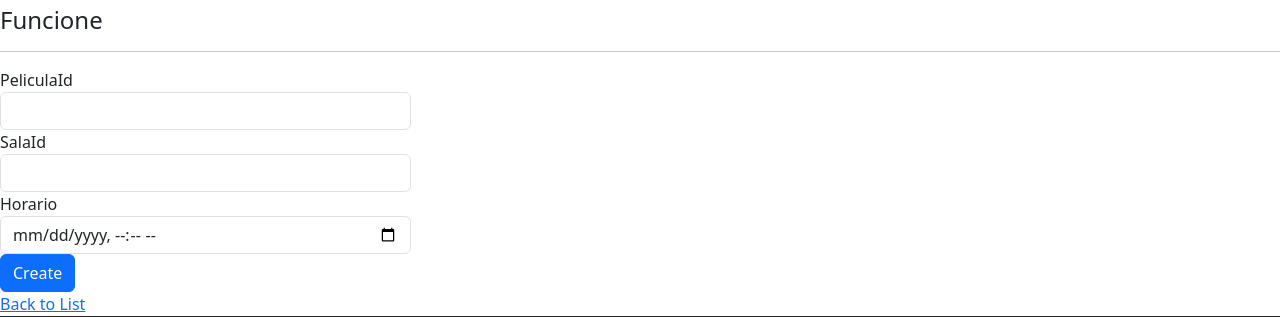
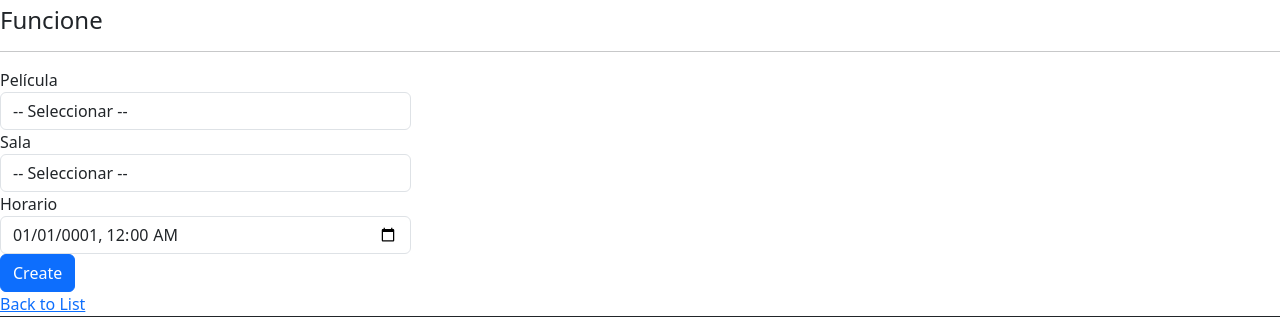
Before and after one commit to Ezejosue/CarteleraCine, an ASP.NET Core app: page /Funciones/Create in a window 1280 px wide. Shown: the part 122-439 px from the top of the page. Run offline with ASP.NET Core 8, Linux system fonts and the light colour scheme; lists and menus that the app fills with data are empty.

Commit message:
Funciones update y create

```diff
--- a/CarteleraCine/Controllers/FuncionesController.cs
+++ b/CarteleraCine/Controllers/FuncionesController.cs
@@ -6,6 +6,7 @@ using Microsoft.AspNetCore.Mvc;
 using Microsoft.AspNetCore.Mvc.Rendering;
 using Microsoft.EntityFrameworkCore;
 using CarteleraCine.Models;
+using System.Globalization;
 
 namespace CarteleraCine.Controllers
 {
@@ -46,47 +47,86 @@ namespace CarteleraCine.Controllers
         }
 
         // GET: Funciones/Create
+        [HttpGet]
         public IActionResult Create()
         {
-            ViewData["PeliculaId"] = new SelectList(_context.Peliculas, "PeliculaId", "PeliculaId");
-            ViewData["SalaId"] = new SelectList(_context.Salas, "SalaId", "SalaId");
-            return View();
+            FuncionP funcionP = new FuncionP()
+            {
+                oFuncion = new Funcione(),
+                oIdPelicula = _context.Peliculas.Select(Pelicula => new SelectListItem()
+                {
+                    Text = Pelicula.Titulo,
+                    Value = Pelicula.PeliculaId.ToString()
+                }).ToList(),
+                oIdSala = _context.Salas.Select(Sala => new SelectListItem()
+                {
+                    Text = Sala.Nombre,
+                    Value = Sala.SalaId.ToString()
+                }).ToList()
+
+
+            };
+
+
+            return View(funcionP);
         }
-
         // POST: Funciones/Create
         // To protect from overposting attacks, enable the specific properties you want to bind to.
         // For more details, see http://go.microsoft.com/fwlink/?LinkId=317598.
         [HttpPost]
         [ValidateAntiForgeryToken]
-        public async Task<IActionResult> Create([Bind("FuncionId,PeliculaId,SalaId,Horario")] Funcione funcione)
+        public IActionResult Create(FuncionP funcion)
         {
-            if (ModelState.IsValid)
+            Console.WriteLine(funcion.oFuncion.SalaId + " " + funcion.oFuncion.PeliculaId + " " + funcion.oFuncion.Horario);
+
+            string fechaHoraString = funcion.oFuncion.Horario.ToString();
+
+
+            if (DateTime.TryParse(fechaHoraString, CultureInfo.InvariantCulture, DateTimeStyles.None, out var fechaHora))
             {
-                _context.Add(funcione);
-                await _context.SaveChangesAsync();
-                return RedirectToAction(nameof(Index));
+                funcion.oFuncion.Horario = fechaHora;
+
+
+                Console.WriteLine(funcion.oFuncion.SalaId + " " + funcion.oFuncion.PeliculaId + " " + funcion.oFuncion.Horario);
+                if (funcion.oFuncion.FuncionId == 0)
+                {
+                    _context.Funciones.Add(funcion.oFuncion);
+                }
+
             }
-            ViewData["PeliculaId"] = new SelectList(_context.Peliculas, "PeliculaId", "PeliculaId", funcione.PeliculaId);
-            ViewData["SalaId"] = new SelectList(_context.Salas, "SalaId", "SalaId", funcione.SalaId);
-            return View(funcione);
+
+            _context.SaveChanges();
+
+            return RedirectToAction("Index");
+
         }
 
         // GET: Funciones/Edit/5
         public async Task<IActionResult> Edit(int? id)
         {
-            if (id == null || _context.Funciones == null)
+            FuncionP funcionP = new FuncionP()
             {
-                return NotFound();
+                oFuncion = new Funcione(),
+                oIdPelicula = _context.Peliculas.Select(Pelicula => new SelectListItem()
+                {
+                    Text = Pelicula.Titulo,
+                    Value = Pelicula.PeliculaId.ToString()
+                }).ToList(),
+                oIdSala = _context.Salas.Select(Sala => new SelectListItem()
+                {
+                    Text = Sala.Nombre,
+                    Value = Sala.SalaId.ToString()
+                }).ToList()
+
+
+            };
+
+            if (id!=0)
+            {
+                funcionP.oFuncion = _context.Funciones.Find(id);
             }
 
-            var funcione = await _context.Funciones.FindAsync(id);
-            if (funcione == null)
-            {
-                return NotFound();
-            }
-            ViewData["PeliculaId"] = new SelectList(_context.Peliculas, "PeliculaId", "PeliculaId", funcione.PeliculaId);
-            ViewData["SalaId"] = new SelectList(_context.Salas, "SalaId", "SalaId", funcione.SalaId);
-            return View(funcione);
+            return View(funcionP);
         }
 
         // POST: Funciones/Edit/5
@@ -94,36 +134,19 @@ namespace CarteleraCine.Controllers
         // For more details, see http://go.microsoft.com/fwlink/?LinkId=317598.
         [HttpPost]
         [ValidateAntiForgeryToken]
-        public async Task<IActionResult> Edit(int id, [Bind("FuncionId,PeliculaId,SalaId,Horario")] Funcione funcione)
+        public async Task<IActionResult> Edit(FuncionP funcion)
         {
-            if (id != funcione.FuncionId)
+            if (funcion.oFuncion.FuncionId == 0)
             {
-                return NotFound();
+                _context.Funciones.Add(funcion.oFuncion);
+            }
+            else {
+                _context.Funciones.Update(funcion.oFuncion);
             }
 
-            if (ModelState.IsValid)
-            {
-                try
-                {
-                    _context.Update(funcione);
-                    await _context.SaveChangesAsync();
-                }
-                catch (DbUpdateConcurrencyException)
-                {
-                    if (!FuncioneExists(funcione.FuncionId))
-                    {
-                        return NotFound();
-                    }
-                    else
-                    {
-                        throw;
-                    }
-                }
-                return RedirectToAction(nameof(Index));
-            }
-            ViewData["PeliculaId"] = new SelectList(_context.Peliculas, "PeliculaId", "PeliculaId", funcione.PeliculaId);
-            ViewData["SalaId"] = new SelectList(_context.Salas, "SalaId", "SalaId", funcione.SalaId);
-            return View(funcione);
+            _context.SaveChanges();
+
+            return RedirectToAction("Index");
         }
 
         // GET: Funciones/Delete/5
--- a/CarteleraCine/Models/CinePlusContext.cs
+++ b/CarteleraCine/Models/CinePlusContext.cs
@@ -48,7 +48,7 @@ public partial class CinePlusContext : DbContext
             entity.HasKey(e => e.FuncionId).HasName("PK__Funcione__F22456E418DB42BF");
 
             entity.Property(e => e.FuncionId).HasColumnName("FuncionID");
-            entity.Property(e => e.Horario).HasColumnType("datetime");
+            entity.Property(e => e.Horario).HasColumnName("Horario");
             entity.Property(e => e.PeliculaId).HasColumnName("PeliculaID");
             entity.Property(e => e.SalaId).HasColumnName("SalaID");
 
--- a/CarteleraCine/Models/Funcione.cs
+++ b/CarteleraCine/Models/Funcione.cs
@@ -1,5 +1,6 @@
 using System;
 using System.Collections.Generic;
+using System.ComponentModel.DataAnnotations;
 
 namespace CarteleraCine.Models;
 
@@ -11,6 +12,8 @@ public partial class Funcione
 
     public int SalaId { get; set; }
 
+
+    [DataType(DataType.DateTime)]
     public DateTime Horario { get; set; }
 
     public virtual Pelicula Pelicula { get; set; } = null!;
--- a/CarteleraCine/Views/Funciones/Create.cshtml
+++ b/CarteleraCine/Views/Funciones/Create.cshtml
@@ -1,4 +1,4 @@
-@model CarteleraCine.Models.Funcione
+@model CarteleraCine.Models.FuncionP
 
 @{
     ViewData["Title"] = "Create";
@@ -10,20 +10,29 @@
 <hr />
 <div class="row">
     <div class="col-md-4">
-        <form asp-action="Create">
+        <form asp-action="Create" asp-controller="Funciones" method="post">
             <div asp-validation-summary="ModelOnly" class="text-danger"></div>
             <div class="form-group">
-                <label asp-for="PeliculaId" class="control-label"></label>
-                <select asp-for="PeliculaId" class ="form-control" asp-items="ViewBag.PeliculaId"></select>
+                <label asp-for="oFuncion.Pelicula.PeliculaId" class="control-label">Película</label>
+                <select asp-for="oFuncion.PeliculaId" class="form-control" asp-items="@Model.oIdPelicula">
+                    <option selected disabled>-- Seleccionar --</option>
+                </select>
+
             </div>
+
             <div class="form-group">
-                <label asp-for="SalaId" class="control-label"></label>
-                <select asp-for="SalaId" class ="form-control" asp-items="ViewBag.SalaId"></select>
+                <label asp-for="oFuncion.Sala.SalaId" class="control-label">Sala</label>
+                <select asp-for="oFuncion.SalaId" class="form-control" asp-items="@Model.oIdSala">
+                    <option selected disabled>-- Seleccionar --</option>
+                </select>
+
             </div>
+
+
             <div class="form-group">
-                <label asp-for="Horario" class="control-label"></label>
-                <input asp-for="Horario" class="form-control" />
-                <span asp-validation-for="Horario" class="text-danger"></span>
+                <label asp-for="oFuncion.Horario" class="control-label"></label>
+                <input asp-for="oFuncion.Horario" type="datetime-local" class="form-control" />
+                <span asp-validation-for="oFuncion.Horario" class="text-danger"></span>
             </div>
             <div class="form-group">
                 <input type="submit" value="Create" class="btn btn-primary" />
```
Also changed, not shown: CarteleraCine/Models/FuncionP.cs (added, +14 -0 lines), CarteleraCine/Views/Funciones/Edit.cshtml (+18 -11 lines), 7 other files.
